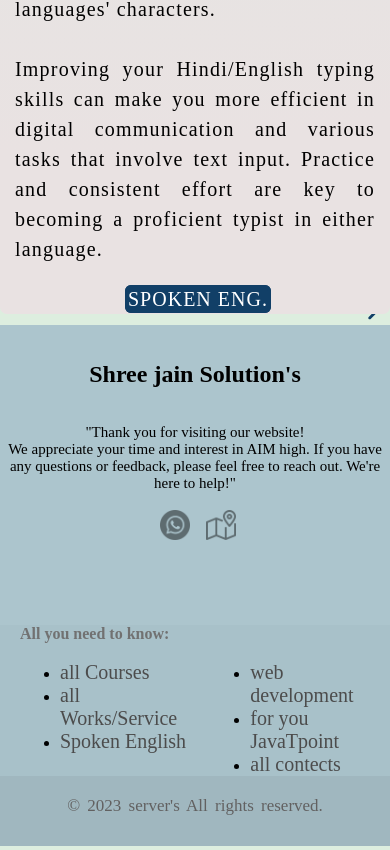
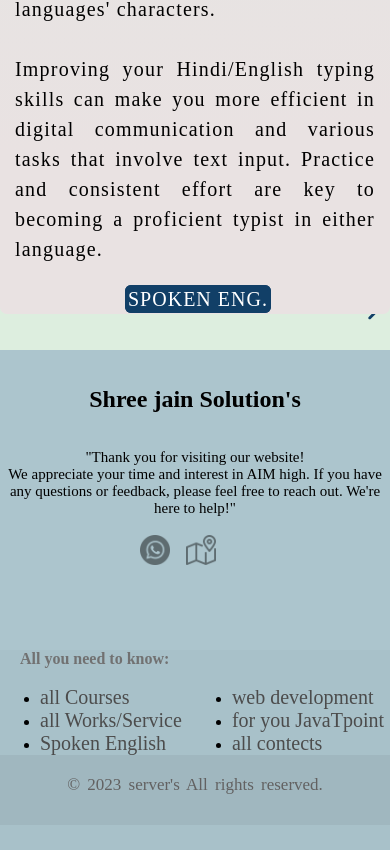
Before and after one commit to abhi7773/education, a plain HTML site: page for_hinengtyping.html in a window 390 px wide. Shown: the part 2750-3600 px from the top of the page. Drawn offline with Linux system fonts and the light colour scheme.

Commit message:
Update for_hinengtyping.html

```diff
--- a/for_hinengtyping.html
+++ b/for_hinengtyping.html
@@ -337,9 +337,7 @@
       .firstbox {
         width: 100%;
         height: 2950px;
-        display: block;
-        grid-template-columns: 100% 100%;
-        grid-template-rows: 100% 100%;
+        display: inline-block;
         margin-left: 0px;
         /* grid-gap: 25px; */
       }
@@ -362,15 +360,15 @@
 
       #wp_and_map {
         display: inline-flex;
-        margin-left: 160px;
+        margin-left: 140px;
       }
 
       #ul1 {
-        margin-left: 60px;
+        margin-left: 40px;
       }
 
       #ul2 {
-        margin-left: 60px;
+        margin-left: 50px;
       }
 
       #button_boxx {
```
